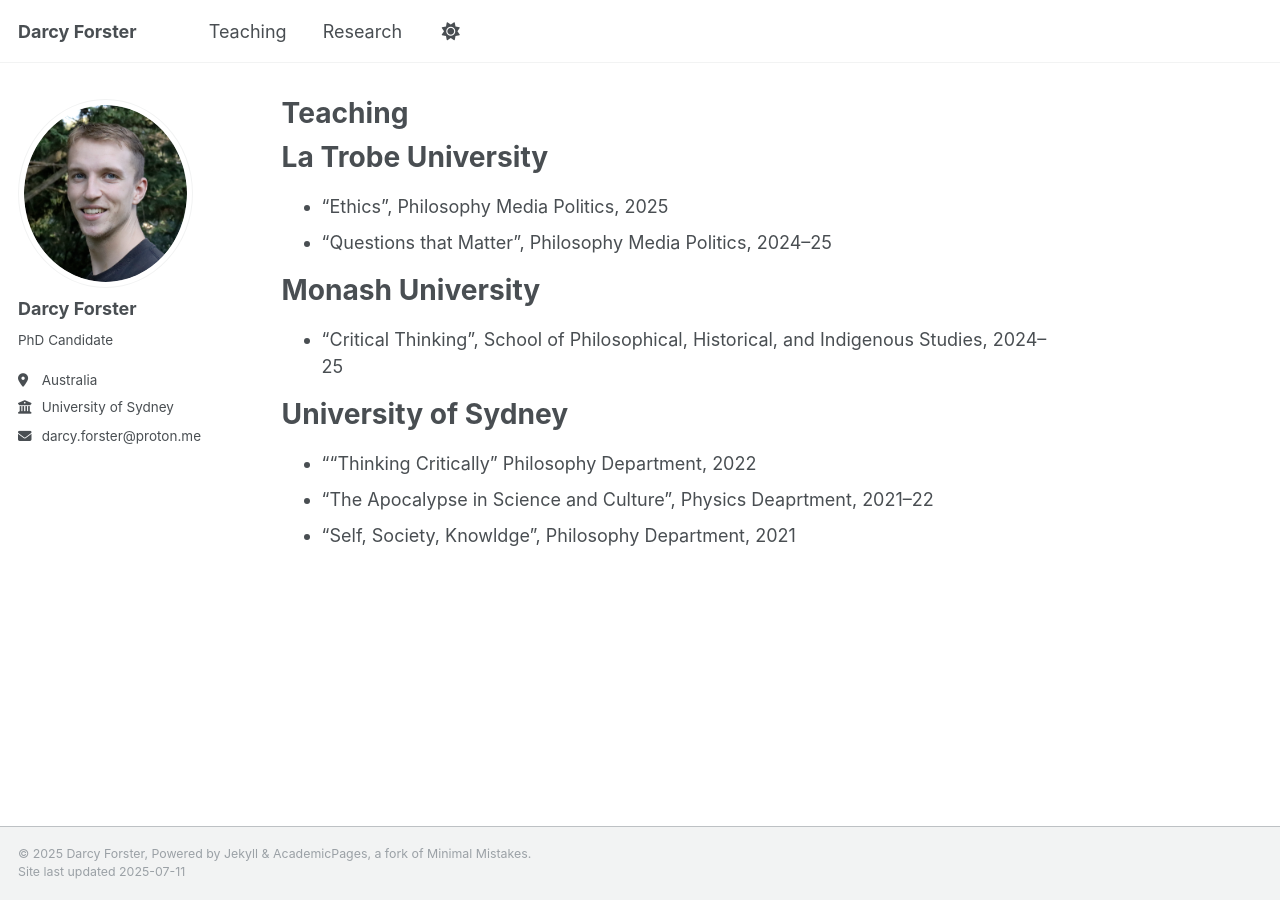
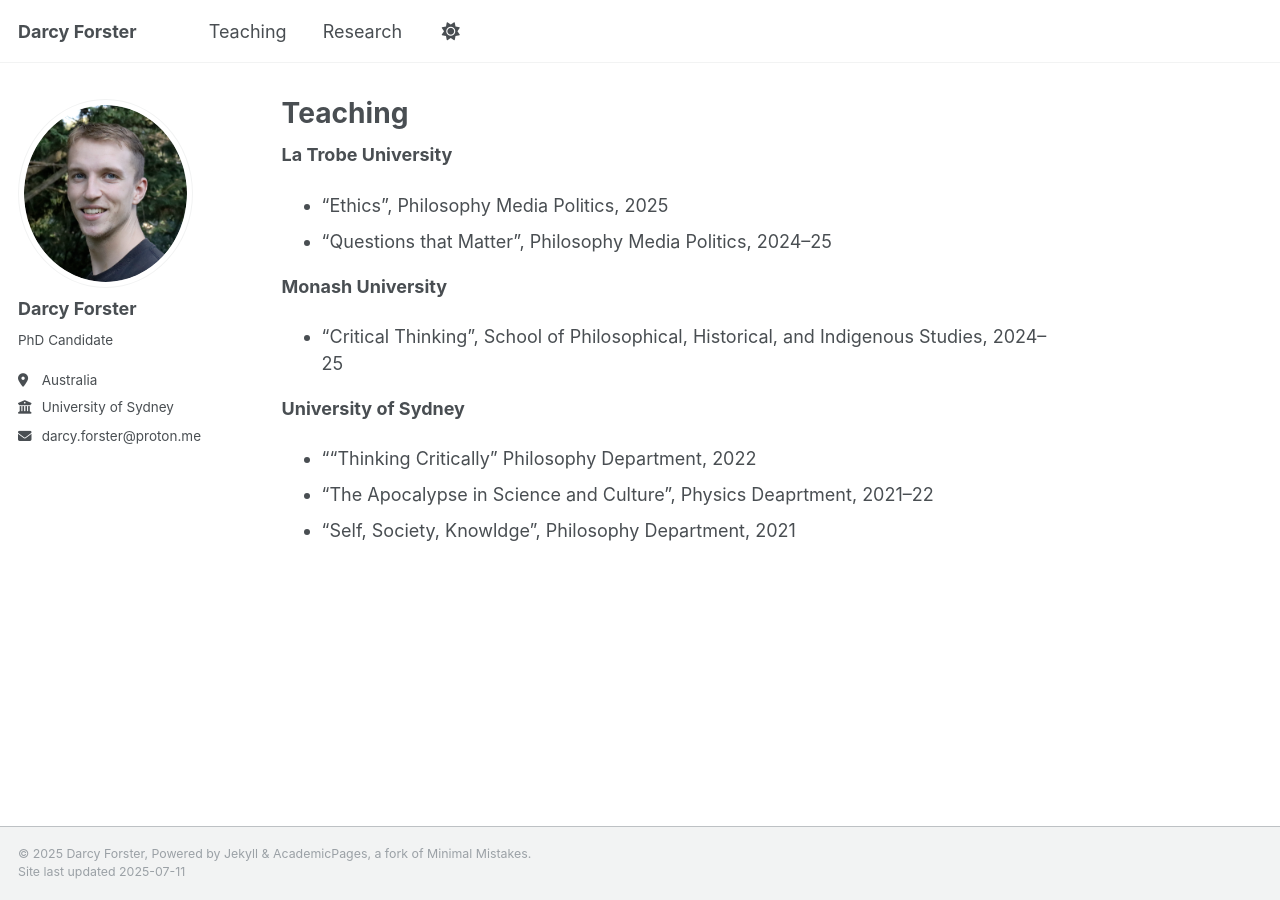
Before and after one commit to darcyforster/academic-pages, a Jekyll site: the page built from _pages/teaching.md, in a window 1280 px wide. Built offline with Jekyll 4.4.1, drawn with Linux system fonts in a browser that asks for light colours.

```diff
--- a/_pages/teaching.md
+++ b/_pages/teaching.md
@@ -3,17 +3,14 @@ title: "Teaching"
 permalink: /teaching/
 ---
 
-La Trobe University
-=========
+**La Trobe University**
 * "Ethics", Philosophy Media Politics, 2025
 * “Questions that Matter”, Philosophy Media Politics, 2024–25
 
-Monash University
-=========
+**Monash University**
 * “Critical Thinking”, School of Philosophical, Historical, and Indigenous Studies, 2024–25
 
-University of Sydney
-=========
+**University of Sydney**
 * "“Thinking Critically” Philosophy Department, 2022
 * “The Apocalypse in Science and Culture”, Physics Deaprtment, 2021–22
 * "Self, Society, Knowldge", Philosophy Department, 2021
```
